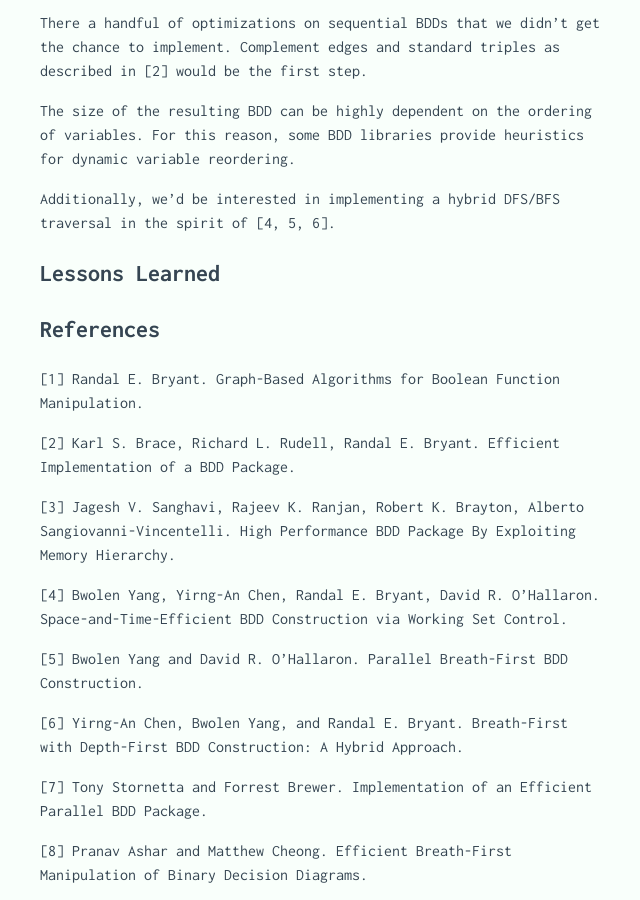
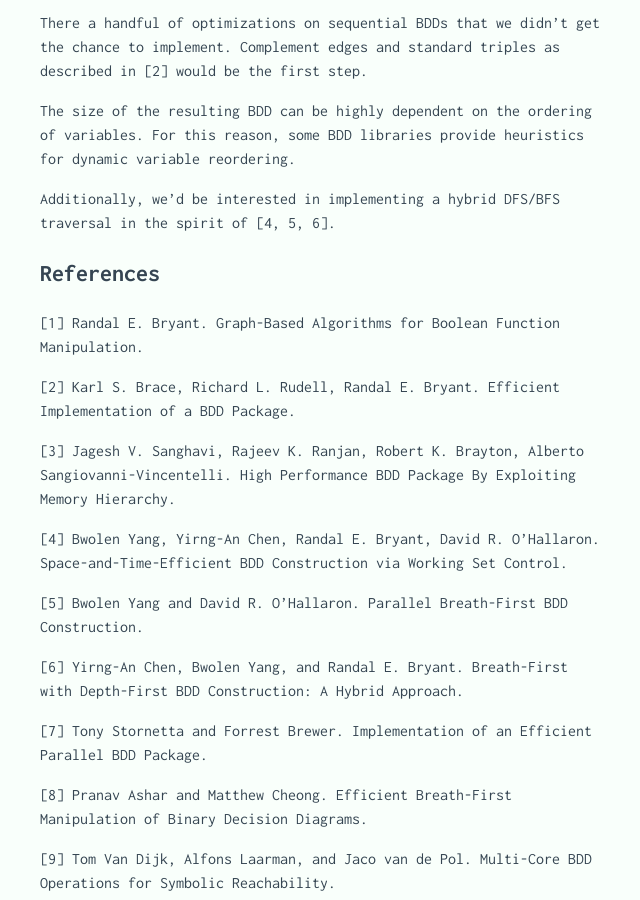
Before and after one commit to evanbergeron/lockfree-bdd, a Jekyll site: the page built from index.md, in a window 1280 px wide and 900 px high, scrolled down 7337 px. Shown: the whole window, without its empty margins (0-640 px from the left). Built offline with Jekyll 4.4.1, drawn with Linux system fonts in a browser that asks for light colours.

Commit message:
Meh lessons learned.

```diff
--- a/index.md
+++ b/index.md
@@ -211,8 +211,6 @@
 
 Additionally, we'd be interested in implementing a hybrid DFS/BFS traversal in the spirit of [4, 5, 6].
 
-## Lessons Learned
-
 ## References
 
 [1] Randal E. Bryant. Graph-Based Algorithms for Boolean Function Manipulation.
```
